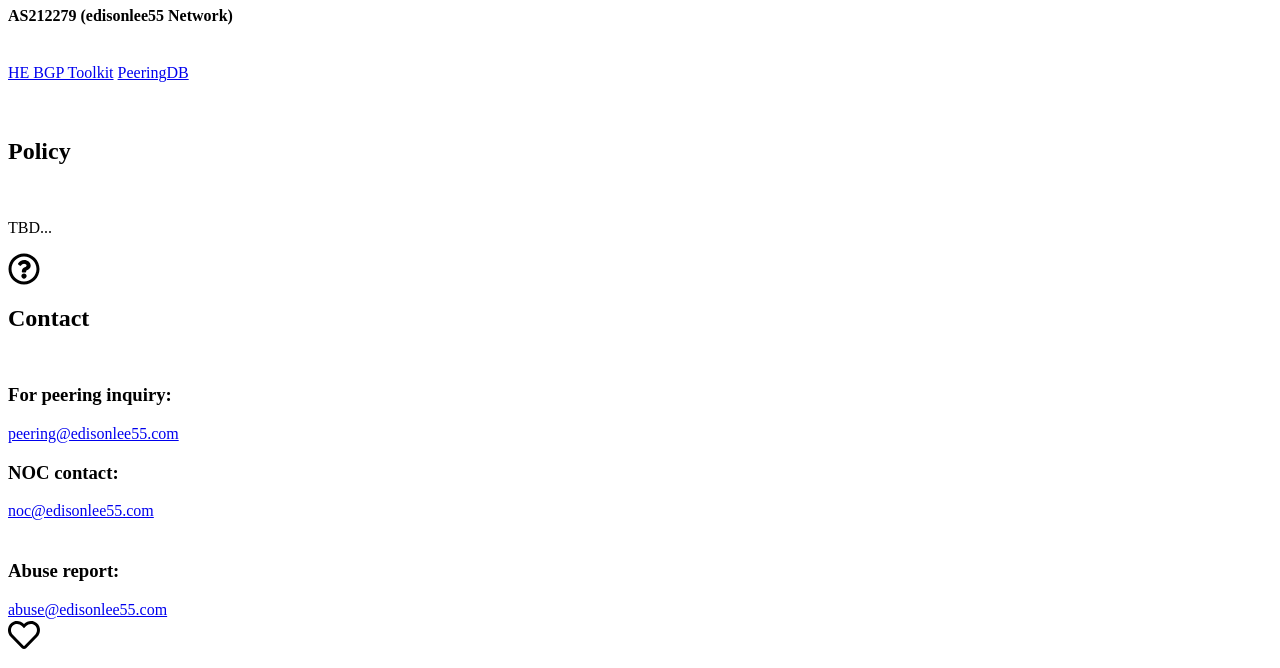
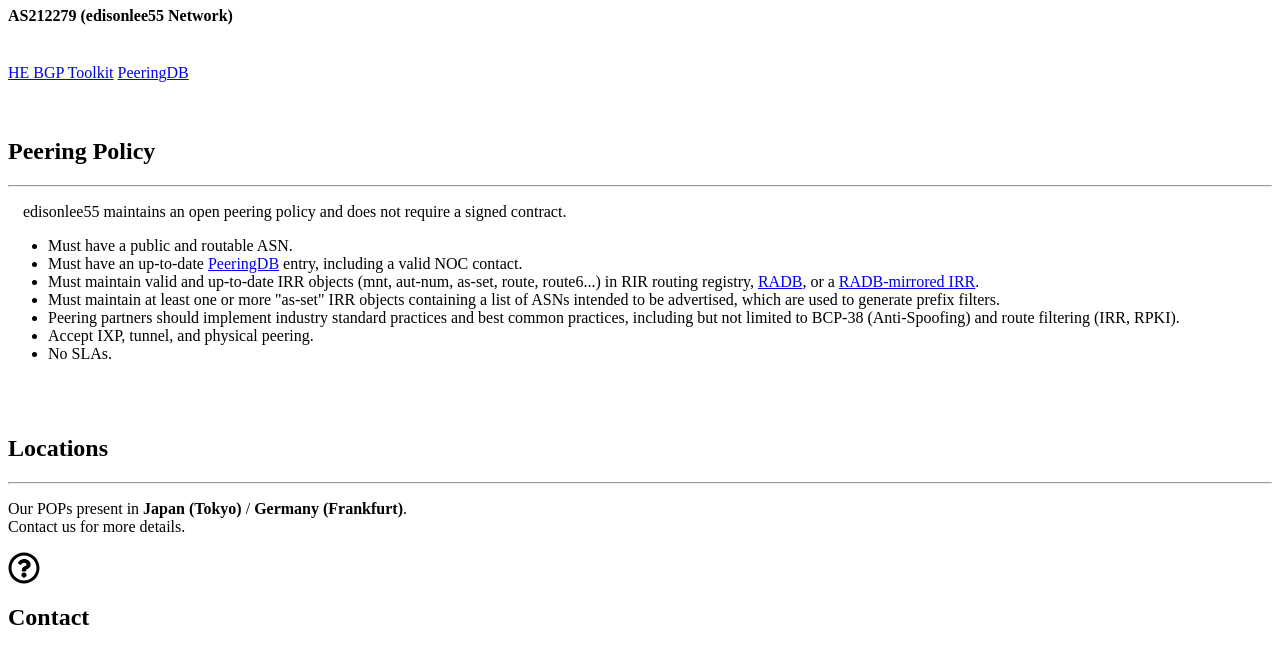
Before and after one commit to edisonlee55/network.edisonlee55.com, a website: page index.html in a window 1280 px wide. Shown: the part 840-1508 px from the top of the page. Drawn offline with nearby package versions, Linux system fonts and the light colour scheme; a web font is replaced by a local one.

Commit message:
Add Peering Policy

```diff
--- a/css/stylesheet.css
+++ b/css/stylesheet.css
@@ -21,6 +21,10 @@
     margin-bottom: 5%;
 }
 
-.staff-section .mb-md-0{
+.staff-section .mb-md-0 {
     margin-bottom: 1rem !important;
 }
+
+li {
+    margin-bottom: 10px;
+}
--- a/index.html
+++ b/index.html
@@ -31,7 +31,7 @@
                 </button>
                 <div class="collapse navbar-collapse" id="navbarResponsive">
                     <ul class="navbar-nav ml-auto">
-                        <li class="nav-item"><a class="nav-link js-scroll-trigger" href="#peering"><i class="fas fa-project-diagram"></i> Peering Policy</a></li>
+                        <li class="nav-item"><a class="nav-link js-scroll-trigger" href="#peering"><i class="fas fa-project-diagram"></i> Peering Details</a></li>
                         <li class="nav-item"><a class="nav-link js-scroll-trigger" href="#contact"><i class="far fa-question-circle"></i> Contact</a></li>
                         <li class="nav-item"><a class="nav-link js-scroll-trigger" href="#staff"><i class="far fa-heart"></i> Staff</a></li>
                         <li class="nav-item">
@@ -59,7 +59,7 @@
             <div class="container">
                 <div class="row">
                     <div class="col-lg-8 mx-auto">
-                        <h1 class="text-white mb-4"><i class="fas fa-project-diagram"></i> Peering Policy</h1>
+                        <h1 class="text-white mb-4"><i class="fas fa-project-diagram"></i> Peering Details</h1>
                         <br>
                         <div class="card py-4">
                             <h2>Network Info</h2>
@@ -77,9 +77,26 @@
                         </div>
                         <br><br>
                         <div class="card py-4">
-                            <h2>Policy</h2>
-                            <br>
-                            <p>TBD...</p>
+                            <h2>Peering Policy</h2>
+                            <hr>
+                            <div class="text-left">
+                                <p style="margin-left: 15px; margin-right: 15px;">edisonlee55 maintains an open peering policy and does not require a signed contract.</p>
+                                <ul style="margin-right: 15px;">
+                                    <li>Must have a public and routable ASN.</li>
+                                    <li>Must have an up-to-date <a href="https://www.peeringdb.com">PeeringDB</a> entry, including a valid NOC contact.</li>
+                                    <li>Must maintain valid and up-to-date IRR objects (mnt, aut-num, as-set, route, route6...) in RIR routing registry, <a href="https://www.radb.net">RADB</a>, or a <a href="https://www.radb.net/support/mirrored_irrs.html">RADB-mirrored IRR</a>.</li>
+                                    <li>Must maintain at least one or more "as-set" IRR objects containing a list of ASNs intended to be advertised, which are used to generate prefix filters.</li>
+                                    <li>Peering partners should implement industry standard practices and best common practices, including but not limited to BCP-38 (Anti-Spoofing) and route filtering (IRR, RPKI).</li>
+                                    <li>Accept IXP, tunnel, and physical peering.</li>
+                                    <li>No SLAs.</li>
+                                </ul>
+                            </div>
+                        </div>
+                        <br><br>
+                        <div class="card py-4">
+                            <h2>Locations</h2>
+                            <hr>
+                            <p>Our POPs present in <strong>Japan (Tokyo)</strong> / <strong>Germany (Frankfurt)</strong>.<br>Contact us for more details.</p>
                         </div>
                     </div>
                 </div>
```
